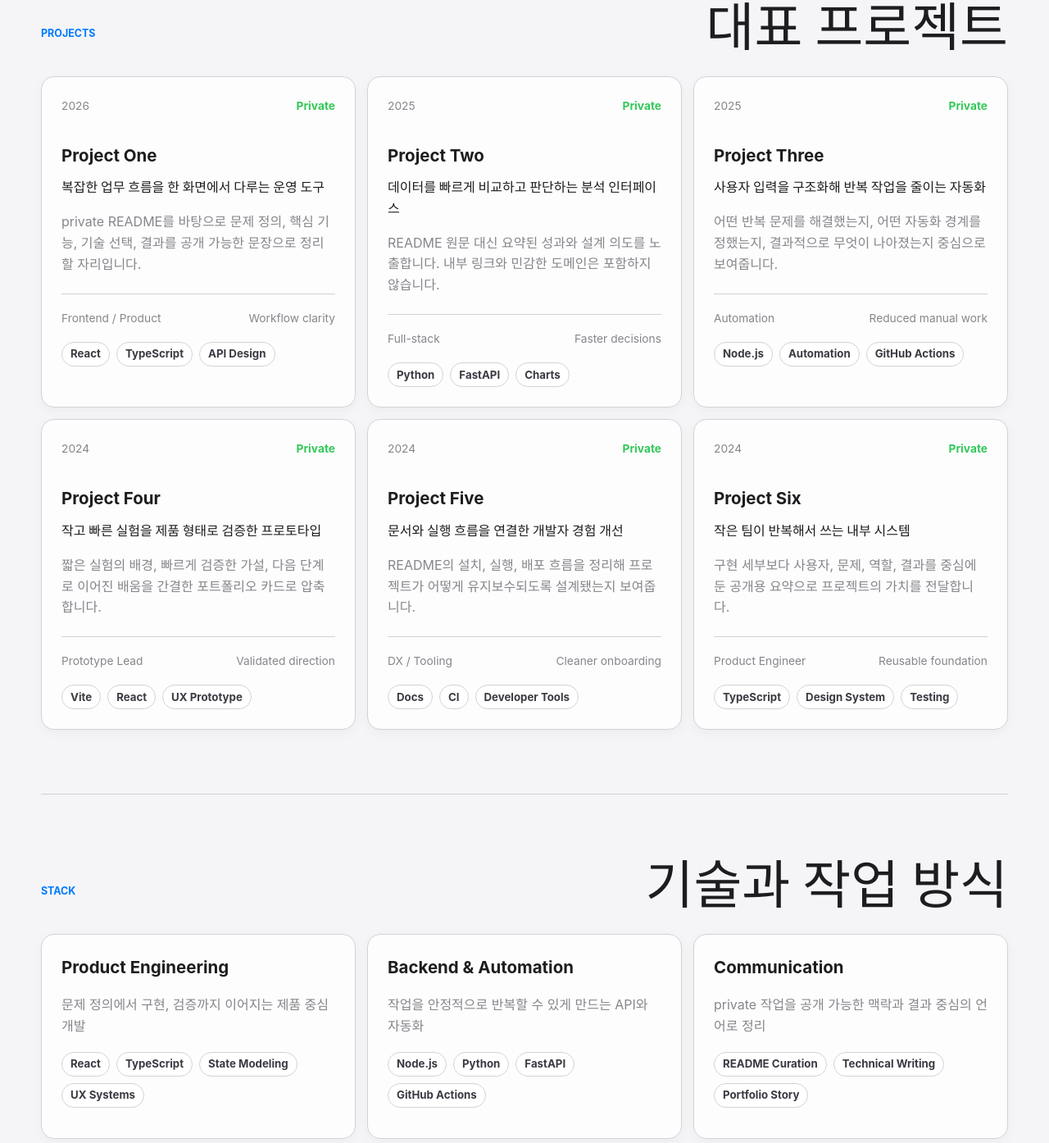
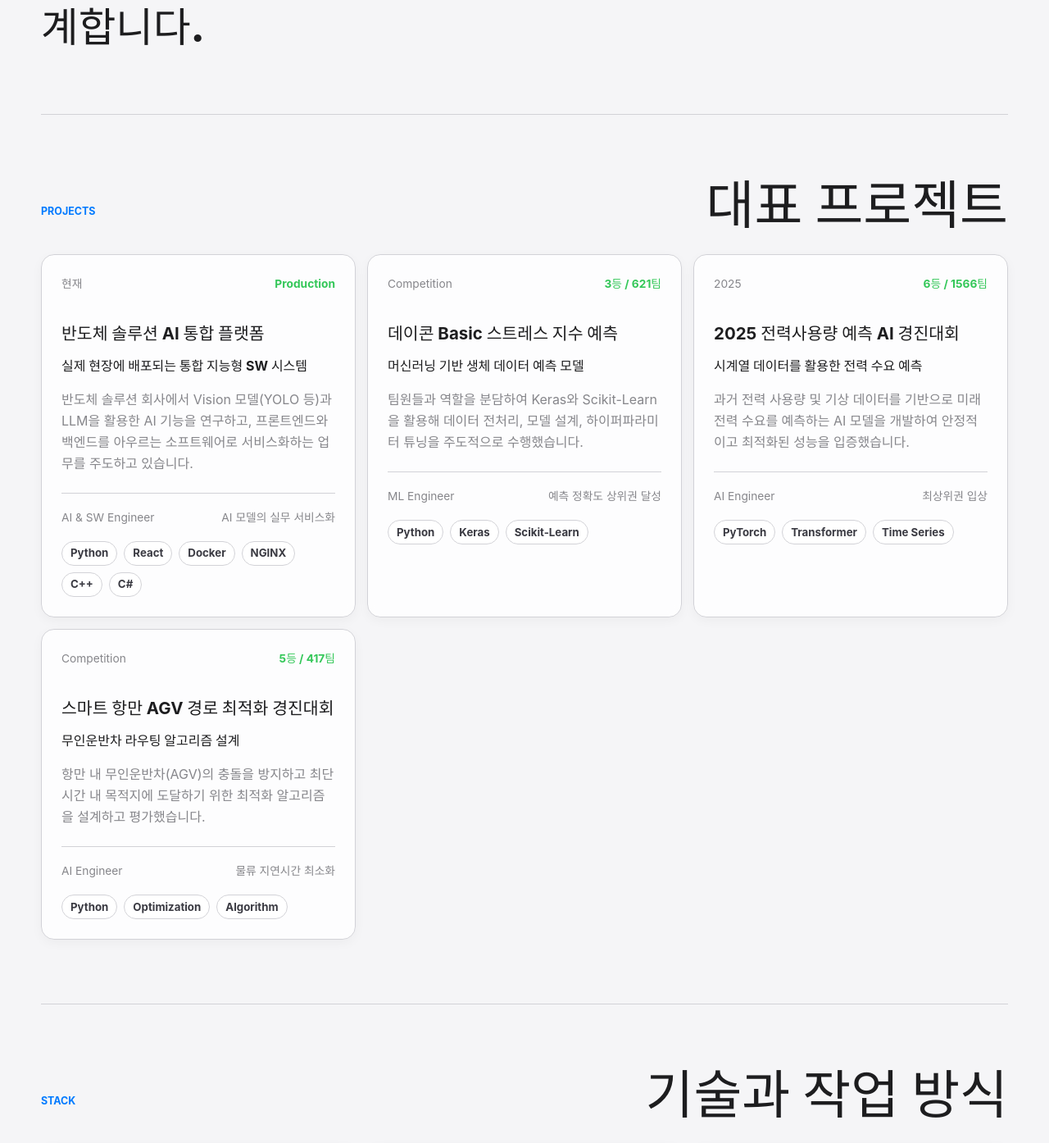
Before and after one commit to JaeHoJeong1130/JaeHoJeong1130.github.io, a React (Vite) app: page / in a window 1280 px wide. Shown: the part 1292-2686 px from the top of the page at 82% size. Built offline with nearby package versions, Linux system fonts and the light colour scheme.

Commit message:
Update portfolio with user name and specific AI/SW experience

```diff
--- a/index.html
+++ b/index.html
@@ -5,9 +5,9 @@
     <meta name="viewport" content="width=device-width, initial-scale=1.0" />
     <meta
       name="description"
-      content="Private project README summaries curated into a clean personal portfolio."
+      content="소프트웨어 개발과 AI, 그 교차점에서 문제를 해결하는 엔지니어의 포트폴리오입니다."
     />
-    <title>Portfolio</title>
+    <title>SW & AI Engineer Portfolio</title>
   </head>
   <body>
     <div id="root"></div>
--- a/src/data/projects.ts
+++ b/src/data/projects.ts
@@ -11,87 +11,65 @@ export type Project = {
 
 export const projects: Project[] = [
   {
-    name: "Project One",
-    tagline: "복잡한 업무 흐름을 한 화면에서 다루는 운영 도구",
+    name: "반도체 솔루션 AI 통합 플랫폼",
+    tagline: "실제 현장에 배포되는 통합 지능형 SW 시스템",
     summary:
-      "private README를 바탕으로 문제 정의, 핵심 기능, 기술 선택, 결과를 공개 가능한 문장으로 정리할 자리입니다.",
-    stack: ["React", "TypeScript", "API Design"],
-    role: "Frontend / Product",
-    period: "2026",
-    status: "Private",
-    impact: "Workflow clarity",
+      "반도체 솔루션 회사에서 Vision 모델(YOLO 등)과 LLM을 활용한 AI 기능을 연구하고, 프론트엔드와 백엔드를 아우르는 소프트웨어로 서비스화하는 업무를 주도하고 있습니다.",
+    stack: ["Python", "React", "Docker", "NGINX", "C++", "C#"],
+    role: "AI & SW Engineer",
+    period: "현재",
+    status: "Production",
+    impact: "AI 모델의 실무 서비스화",
   },
   {
-    name: "Project Two",
-    tagline: "데이터를 빠르게 비교하고 판단하는 분석 인터페이스",
+    name: "데이콘 Basic 스트레스 지수 예측",
+    tagline: "머신러닝 기반 생체 데이터 예측 모델",
     summary:
-      "README 원문 대신 요약된 성과와 설계 의도를 노출합니다. 내부 링크와 민감한 도메인은 포함하지 않습니다.",
-    stack: ["Python", "FastAPI", "Charts"],
-    role: "Full-stack",
-    period: "2025",
-    status: "Private",
-    impact: "Faster decisions",
+      "팀원들과 역할을 분담하여 Keras와 Scikit-Learn을 활용해 데이터 전처리, 모델 설계, 하이퍼파라미터 튜닝을 주도적으로 수행했습니다.",
+    stack: ["Python", "Keras", "Scikit-Learn"],
+    role: "ML Engineer",
+    period: "Competition",
+    status: "3등 / 621팀",
+    impact: "예측 정확도 상위권 달성",
   },
   {
-    name: "Project Three",
-    tagline: "사용자 입력을 구조화해 반복 작업을 줄이는 자동화",
+    name: "2025 전력사용량 예측 AI 경진대회",
+    tagline: "시계열 데이터를 활용한 전력 수요 예측",
     summary:
-      "어떤 반복 문제를 해결했는지, 어떤 자동화 경계를 정했는지, 결과적으로 무엇이 나아졌는지 중심으로 보여줍니다.",
-    stack: ["Node.js", "Automation", "GitHub Actions"],
-    role: "Automation",
+      "과거 전력 사용량 및 기상 데이터를 기반으로 미래 전력 수요를 예측하는 AI 모델을 개발하여 안정적이고 최적화된 성능을 입증했습니다.",
+    stack: ["PyTorch", "Transformer", "Time Series"],
+    role: "AI Engineer",
     period: "2025",
-    status: "Private",
-    impact: "Reduced manual work",
+    status: "6등 / 1566팀",
+    impact: "최상위권 입상",
   },
   {
-    name: "Project Four",
-    tagline: "작고 빠른 실험을 제품 형태로 검증한 프로토타입",
+    name: "스마트 항만 AGV 경로 최적화 경진대회",
+    tagline: "무인운반차 라우팅 알고리즘 설계",
     summary:
-      "짧은 실험의 배경, 빠르게 검증한 가설, 다음 단계로 이어진 배움을 간결한 포트폴리오 카드로 압축합니다.",
-    stack: ["Vite", "React", "UX Prototype"],
-    role: "Prototype Lead",
-    period: "2024",
-    status: "Private",
-    impact: "Validated direction",
-  },
-  {
-    name: "Project Five",
-    tagline: "문서와 실행 흐름을 연결한 개발자 경험 개선",
-    summary:
-      "README의 설치, 실행, 배포 흐름을 정리해 프로젝트가 어떻게 유지보수되도록 설계됐는지 보여줍니다.",
-    stack: ["Docs", "CI", "Developer Tools"],
-    role: "DX / Tooling",
-    period: "2024",
-    status: "Private",
-    impact: "Cleaner onboarding",
-  },
-  {
-    name: "Project Six",
-    tagline: "작은 팀이 반복해서 쓰는 내부 시스템",
-    summary:
-      "구현 세부보다 사용자, 문제, 역할, 결과를 중심에 둔 공개용 요약으로 프로젝트의 가치를 전달합니다.",
-    stack: ["TypeScript", "Design System", "Testing"],
-    role: "Product Engineer",
-    period: "2024",
-    status: "Private",
-    impact: "Reusable foundation",
-  },
+      "항만 내 무인운반차(AGV)의 충돌을 방지하고 최단 시간 내 목적지에 도달하기 위한 최적화 알고리즘을 설계하고 평가했습니다.",
+    stack: ["Python", "Optimization", "Algorithm"],
+    role: "AI Engineer",
+    period: "Competition",
+    status: "5등 / 417팀",
+    impact: "물류 지연시간 최소화",
+  }
 ];
 
 export const skills = [
   {
-    title: "Product Engineering",
-    description: "문제 정의에서 구현, 검증까지 이어지는 제품 중심 개발",
-    items: ["React", "TypeScript", "State Modeling", "UX Systems"],
+    title: "AI & Machine Learning",
+    description: "Vision Transformer, YOLO, BERT 등 비전 및 자연어 처리 모델 구현과 데이터 전처리, 하이퍼파라미터 튜닝",
+    items: ["PyTorch", "Keras", "Transformer", "YOLO", "BERT/GPT", "Scikit-Learn"],
   },
   {
-    title: "Backend & Automation",
-    description: "작업을 안정적으로 반복할 수 있게 만드는 API와 자동화",
-    items: ["Node.js", "Python", "FastAPI", "GitHub Actions"],
+    title: "Software Development",
+    description: "C#, C++ 기반 애플리케이션부터 TypeScript, React 등 현대적 웹 스택을 활용한 엔드투엔드 개발",
+    items: ["Python", "C#", "C++", "TypeScript", "React"],
   },
   {
-    title: "Communication",
-    description: "private 작업을 공개 가능한 맥락과 결과 중심의 언어로 정리",
-    items: ["README Curation", "Technical Writing", "Portfolio Story"],
+    title: "DevOps & Infrastructure",
+    description: "개발된 시스템을 실제 환경에 안정적으로 배포하고 운영하기 위한 인프라 구성",
+    items: ["AWS", "Docker", "NGINX"],
   },
 ];
--- a/src/main.tsx
+++ b/src/main.tsx
@@ -20,11 +20,11 @@ function App() {
 
       <section className="hero" id="home">
         <div className="hero-copy">
-          <p className="eyebrow">Private work, public clarity</p>
-          <h1>조용하고 선명하게, 내가 만든 것들을 보여주는 포트폴리오.</h1>
+          <p className="eyebrow">SW Developer & AI Engineer</p>
+          <h1>정재호입니다. 소프트웨어 개발과 AI, 그 교차점에서 문제를 해결합니다.</h1>
           <p className="hero-text">
-            private repository의 README를 공개 가능한 언어로 큐레이션해 프로젝트의
-            문제 정의, 역할, 결과를 간결하게 보여줍니다.
+            반도체 솔루션 기업에서 AI 모델링과 소프트웨어 개발을 병행하며,
+            복잡한 비즈니스 문제를 해결하는 실질적인 엔지니어링을 수행합니다.
           </p>
           <div className="hero-actions" aria-label="Primary actions">
             <a className="button primary" href="#projects">
@@ -42,8 +42,9 @@ function App() {
 
       <section className="section intro" aria-label="About this portfolio">
         <p>
-          이 사이트는 결과물만 나열하지 않고, 각 프로젝트에서 어떤 문제를 풀었는지와
-          어떤 선택을 했는지를 빠르게 읽히도록 설계되어 있습니다.
+          다수의 AI 경진대회 수상 경험을 바탕으로 한 데이터 분석 및 모델링 역량과,
+          C/C++, Python, React, 그리고 AWS 기반 인프라까지 다루는 풀스택 지식을 통해
+          단순한 연구를 넘어 실제 운영 가능한 견고한 시스템을 설계합니다.
         </p>
       </section>
 
@@ -113,7 +114,7 @@ function App() {
           </a>
           <span className="signal">
             <Sparkles size={18} aria-hidden="true" />
-            README summaries only
+            Engineering & Intelligence
           </span>
         </div>
       </section>
```
